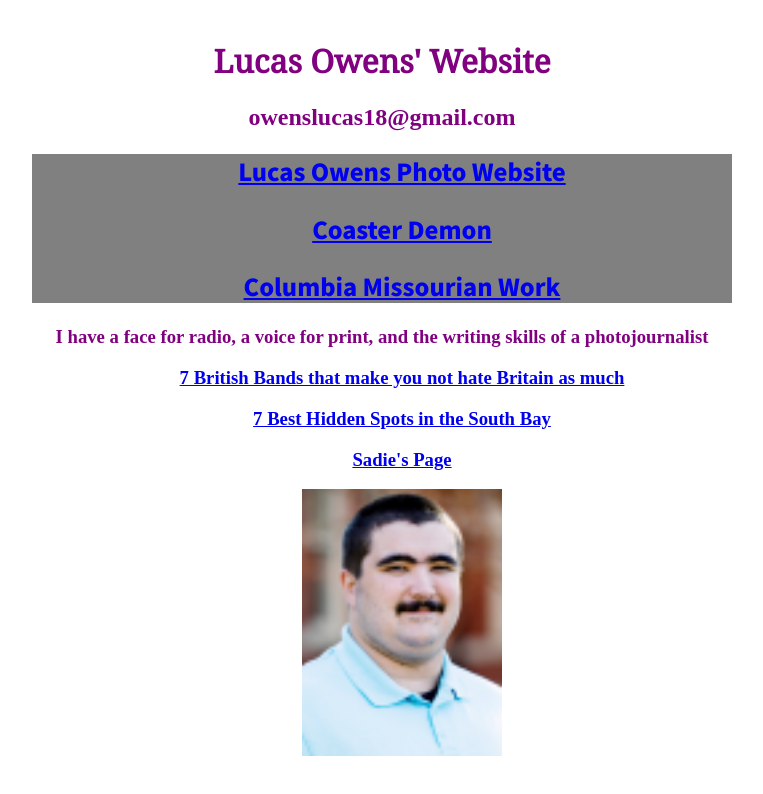
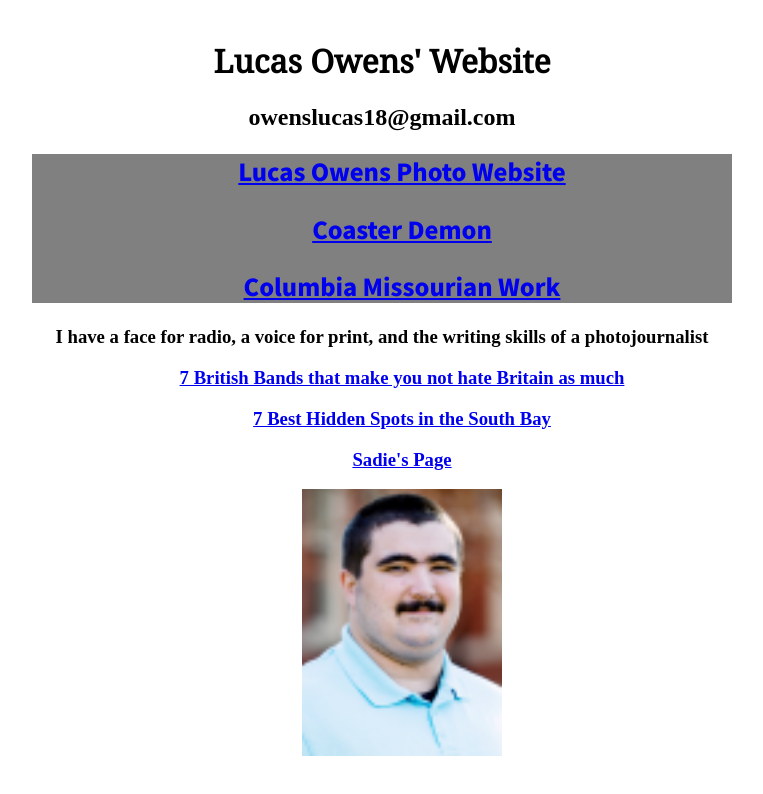
Before and after one commit to J4502-FS22/owens-site, a plain HTML site: page index.html in a window 1280 px wide. Shown: the whole page, without its empty margins (258-1021 px from the left). Drawn offline with Linux system fonts and the light colour scheme.

Commit message:
black body text

```diff
--- a/master.css
+++ b/master.css
@@ -6,7 +6,7 @@ font-family: 'Noto Serif', serif; */
 body {
   width: 700px;
   margin: auto;
-  color: purple;
+  color: black;
   background: white;
   text-align: center;
 }
```
